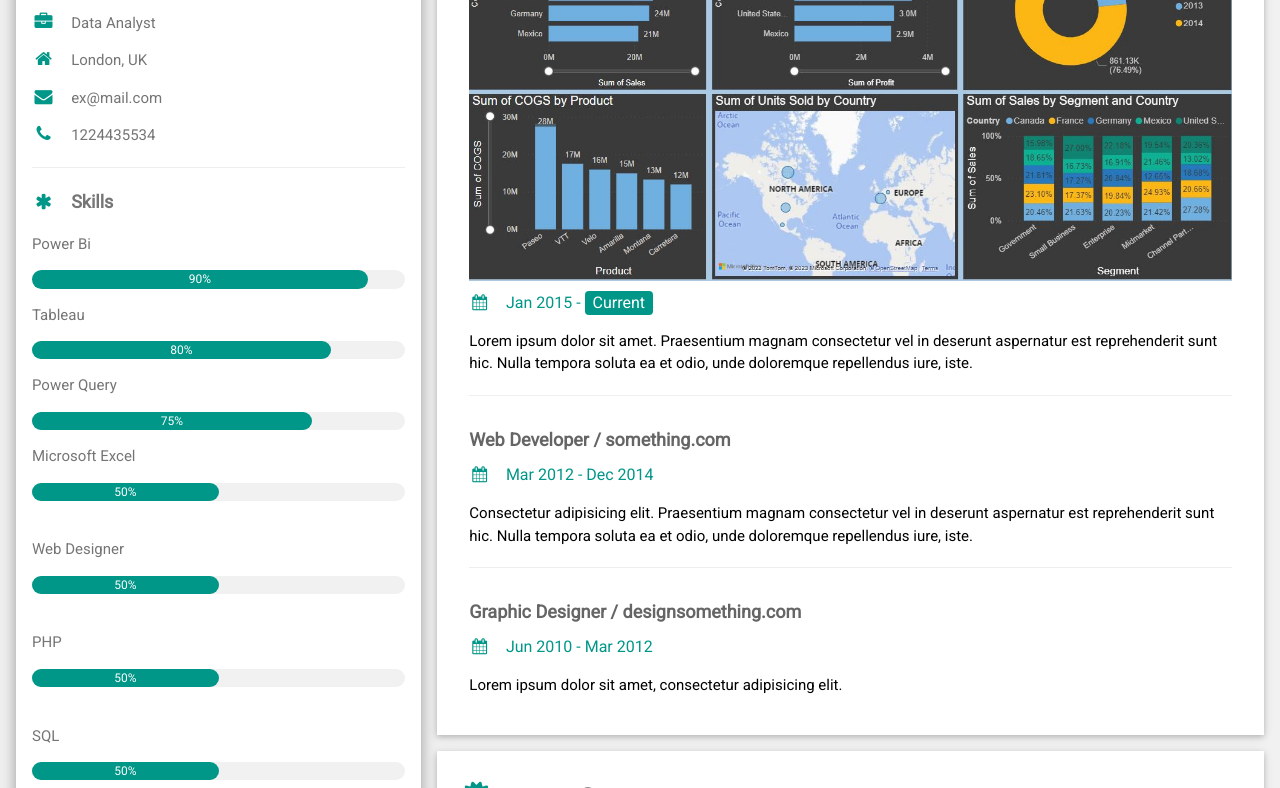
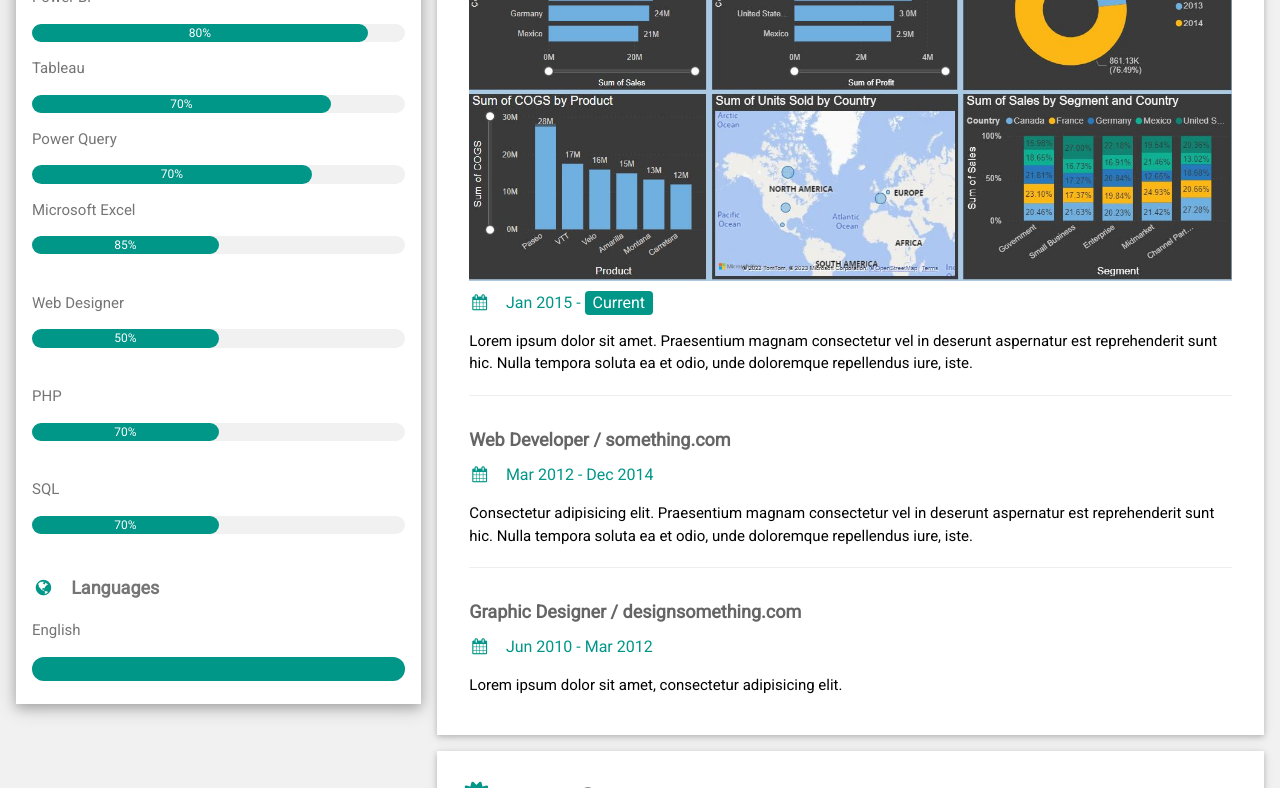
Before and after one commit to kbdatas/keenb, a plain HTML site: page index.html in a window 1280 px wide. Shown: the part 289-1077 px from the top of the page. Drawn offline with nearby package versions, Linux system fonts and the light colour scheme.

Commit message:
Add files via upload

```diff
--- a/index.html
+++ b/index.html
@@ -24,36 +24,36 @@
 
       <div class="w3-white w3-text-grey w3-card-4">
         <div class="w3-display-container">
-          <img src="main.png" style="width:100%" alt="Avatar">
+          <img src="myprofile.png" style="width:100%" alt="Avatar">
           <div class="w3-display-bottomleft w3-container w3-text-black">
-            <h2>Reveal Soon</h2>
+            <h2>Keen</h2>
           </div>
         </div>
         <div class="w3-container">
           <p><i class="fa fa-briefcase fa-fw w3-margin-right w3-large w3-text-teal"></i>Data Analyst</p>
-          <p><i class="fa fa-home fa-fw w3-margin-right w3-large w3-text-teal"></i>London, UK</p>
-          <p><i class="fa fa-envelope fa-fw w3-margin-right w3-large w3-text-teal"></i>ex@mail.com</p>
-          <p><i class="fa fa-phone fa-fw w3-margin-right w3-large w3-text-teal"></i>1224435534</p>
+          <p><i class="fa fa-home fa-fw w3-margin-right w3-large w3-text-teal"></i>Philippines</p>
+          <p><i class="fa fa-envelope fa-fw w3-margin-right w3-large w3-text-teal"></i>keen.abiada.belen@gmail.com</p>
+          <p><i class="fa fa-phone fa-fw w3-margin-right w3-large w3-text-teal"></i>+63</p>
           <hr>
 
           <p class="w3-large"><b><i class="fa fa-asterisk fa-fw w3-margin-right w3-text-teal"></i>Skills</b></p>
           <p>Power Bi</p>
           <div class="w3-light-grey w3-round-xlarge w3-small">
-            <div class="w3-container w3-center w3-round-xlarge w3-teal" style="width:90%">90%</div>
+            <div class="w3-container w3-center w3-round-xlarge w3-teal" style="width:90%">80%</div>
           </div>
           <p>Tableau</p>
           <div class="w3-light-grey w3-round-xlarge w3-small">
             <div class="w3-container w3-center w3-round-xlarge w3-teal" style="width:80%">
-              <div class="w3-center w3-text-white">80%</div>
+              <div class="w3-center w3-text-white">70%</div>
             </div>
           </div>
           <p>Power Query</p>
           <div class="w3-light-grey w3-round-xlarge w3-small">
-            <div class="w3-container w3-center w3-round-xlarge w3-teal" style="width:75%">75%</div>
+            <div class="w3-container w3-center w3-round-xlarge w3-teal" style="width:75%">70%</div>
           </div>
           <p>Microsoft Excel</p>
           <div class="w3-light-grey w3-round-xlarge w3-small">
-            <div class="w3-container w3-center w3-round-xlarge w3-teal" style="width:50%">50%</div>
+            <div class="w3-container w3-center w3-round-xlarge w3-teal" style="width:50%">85%</div>
           </div>
           <br>
           <p>Web Designer</p>
@@ -63,12 +63,12 @@
           <br>
           <p>PHP</p>
           <div class="w3-light-grey w3-round-xlarge w3-small">
-            <div class="w3-container w3-center w3-round-xlarge w3-teal" style="width:50%">50%</div>
+            <div class="w3-container w3-center w3-round-xlarge w3-teal" style="width:50%">70%</div>
           </div>
           <br>
           <p>SQL</p>
           <div class="w3-light-grey w3-round-xlarge w3-small">
-            <div class="w3-container w3-center w3-round-xlarge w3-teal" style="width:50%">50%</div>
+            <div class="w3-container w3-center w3-round-xlarge w3-teal" style="width:50%">70%</div>
           </div>
           <br>
 
@@ -139,7 +139,7 @@
   <!-- End Page Container -->
 </div>
 
-<!-- Footer. This section contains an ad for W3Schools Spaces. You can leave it to support us. -->
+!-- Footer. This section contains an ad for W3Schools Spaces. You can leave it to support us. -->
 <footer class="w3-container w3-teal w3-center w3-margin-top">
   <p>Find me on social media.</p>
   <i class="fa fa-facebook-official w3-hover-opacity"></i>
@@ -148,7 +148,8 @@
   <i class="fa fa-pinterest-p w3-hover-opacity"></i>
   <i class="fa fa-twitter w3-hover-opacity"></i>
   <i class="fa fa-linkedin w3-hover-opacity"><i/>
-  </footer>
+  <p class="w3-small">This website was made with W3schools Spaces. Make your own free website today!</p>
+ <a class="w3-button w3-round-xxlarge w3-small w3-light-grey w3-margin-bottom" href="https://www.w3schools.com/spaces" target="_blank">Start now</a> <!-- End footer -->
 
 </body>
 </html>
```
